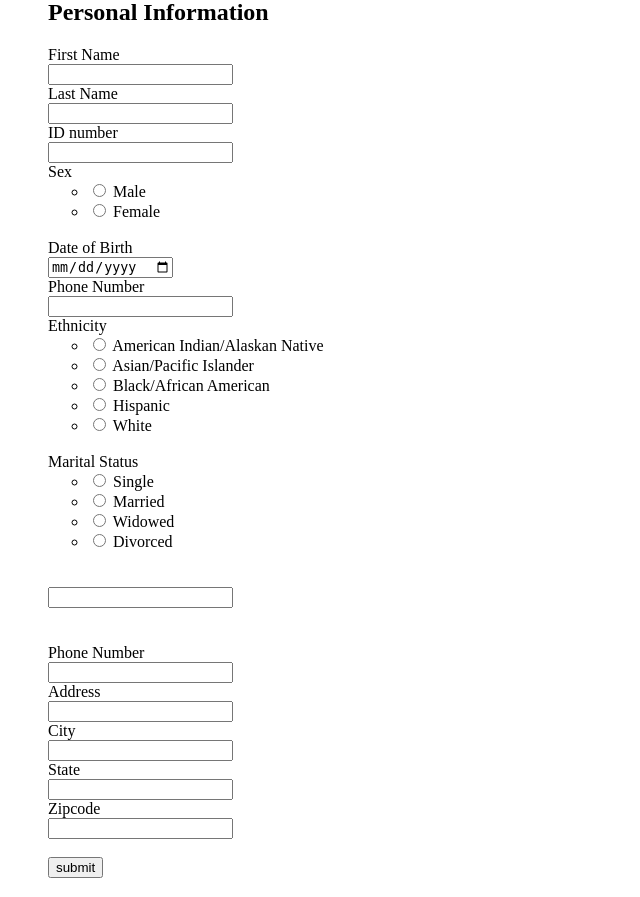
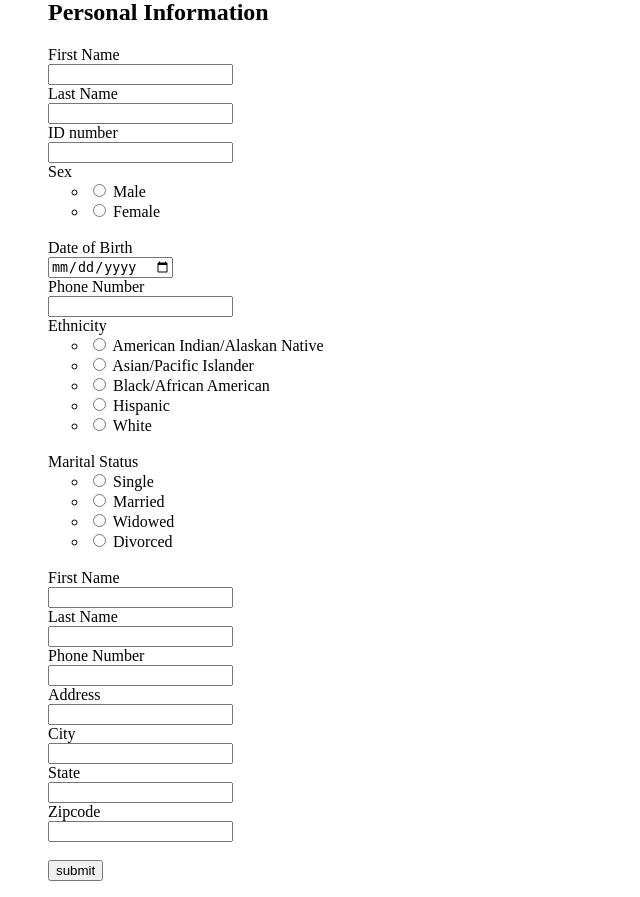
Before and after one commit to junqili259/DatabaseDemo, a Flask app: template templates/home.html in a window 1280 px wide. Shown: the part 21-918 px from the top of the page, without its empty margins (0-640 px from the left). Run offline with Flask 2, Linux system fonts and the light colour scheme; the template is opened without the code that fills it: values that come from a table or form of the project are taken from there, others are empty; parts of the project's set-up code (start-up, migrations or seed data) failed here and were passed over.

Commit message:
fixed bugs

```diff
--- a/forms.py
+++ b/forms.py
@@ -17,7 +17,7 @@ class PersonForm(FlaskForm):
 
     #   Verifier Information
     v_fname = StringField('First Name', validators=[DataRequired()])
-    V_lname = StringField('Last Name', validators=[DataRequired()])
+    v_lname = StringField('Last Name', validators=[DataRequired()])
     v_phone = StringField('Phone Number', validators=[DataRequired()])
     v_address = StringField('Address', validators=[DataRequired()])
     v_city = StringField('City', validators=[DataRequired()])
@@ -28,7 +28,7 @@ class PersonForm(FlaskForm):
 
 class VerifierForm(FlaskForm):
     v_fname = StringField('First Name', validators=[DataRequired()])
-    V_lname = StringField('Last Name', validators=[DataRequired()])
+    v_lname = StringField('Last Name', validators=[DataRequired()])
     v_phone = StringField('Phone Number', validators=[DataRequired()])
     v_address = StringField('Address', validators=[DataRequired()])
     v_city = StringField('City', validators=[DataRequired()])
--- a/main.py
+++ b/main.py
@@ -55,7 +55,7 @@ def home():
         v_fname = request.form.get('v_fname')
         v_lname = request.form.get('v_lname')
         v_phone = request.form.get('v_phone')
-        v_address = request.form.get('address')
+        v_address = request.form.get('v_address')
         v_city = request.form.get('v_city')
         v_state = request.form.get('v_state')
         v_zipcode = request.form.get('v_zipcode')
--- a/templates/home.html
+++ b/templates/home.html
@@ -17,7 +17,7 @@
                 {{ form.ethnicity.label() }} <br> {{ form.ethnicity }} <br>
                 {{ form.marital_status.label() }} <br> {{ form.marital_status }} <br>
 
-                {{ form.v_name.label()  }} <br> {{  form.v_fname  }} <br>
+                {{ form.v_fname.label()  }} <br> {{  form.v_fname  }} <br>
                 {{ form.v_lname.label()  }} <br> {{  form.v_lname  }}  <br>
                 {{ form.v_phone.label()  }}  <br> {{ form.v_phone  }}  <br>
                 {{ form.v_address.label() }} <br> {{ form.v_address }} <br>
```
